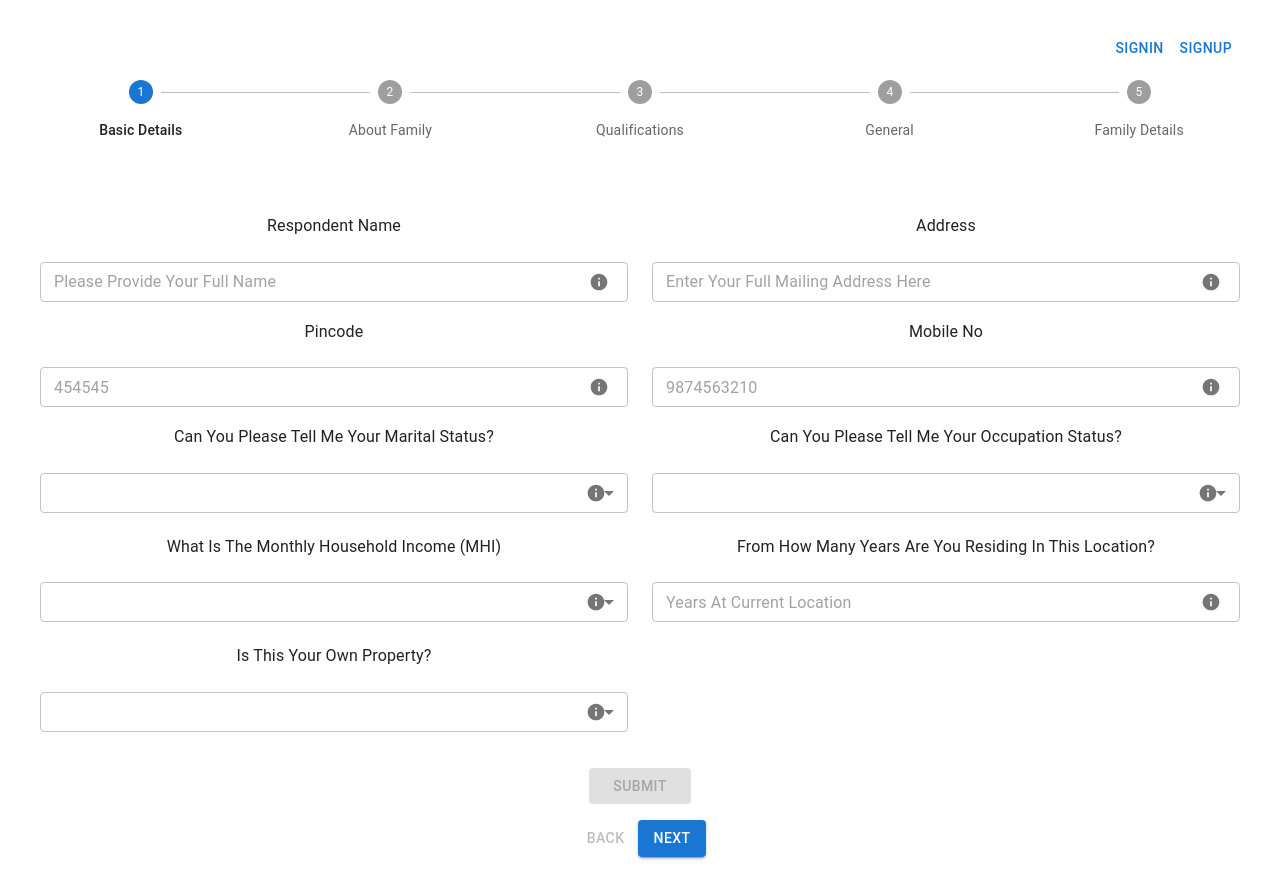
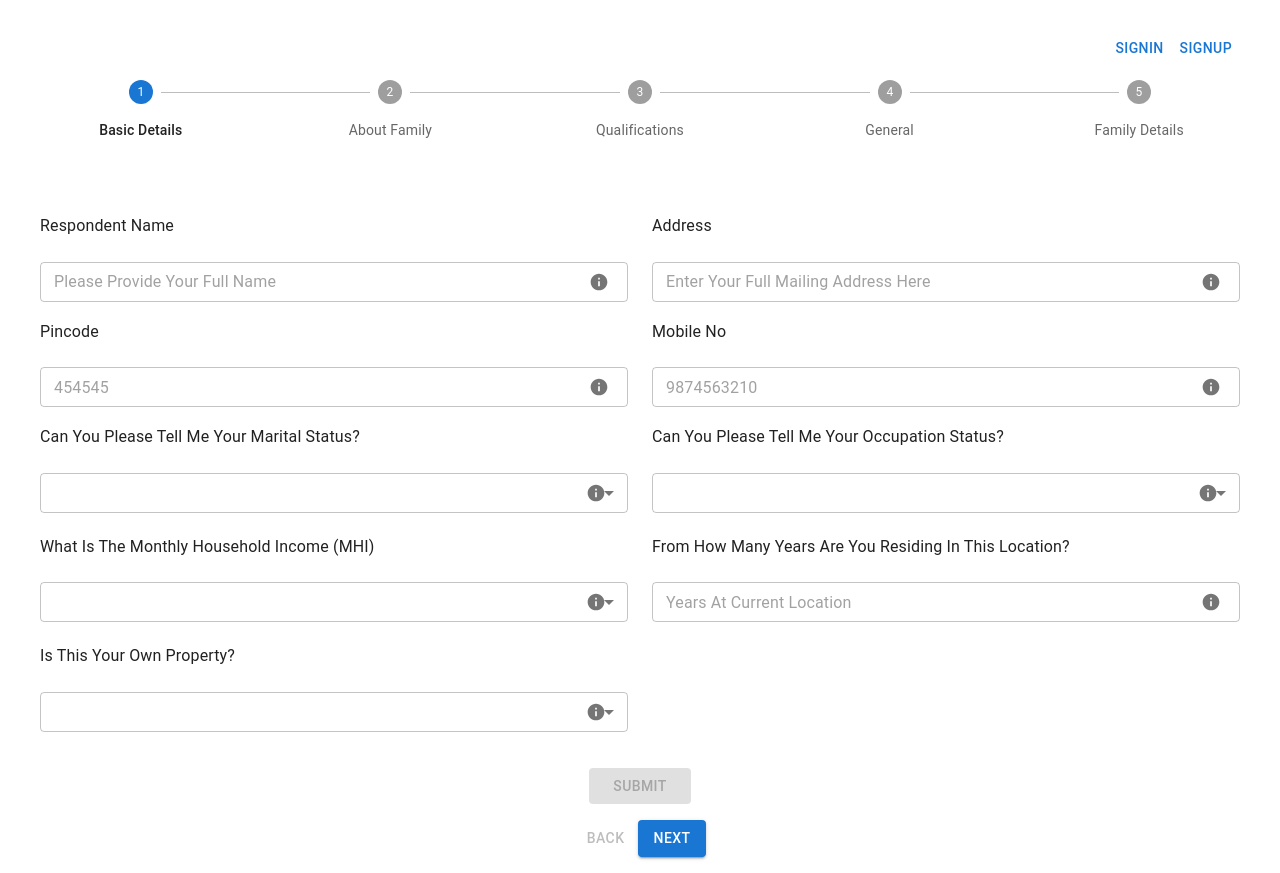
Before and after one commit to anit87/Survey_UI, a React (Vite) app: page / in a window 1280 px wide. Built offline with nearby package versions, Linux system fonts and the light colour scheme.

Commit message:
stepper form

```diff
--- a/src/components/forms/surveyForm/SurveyForm.jsx
+++ b/src/components/forms/surveyForm/SurveyForm.jsx
@@ -161,7 +161,6 @@ const SurveyForm = ({ activeStep, submitDisabled }) => {
                                 {activeStep === 0 && <Grid container rowSpacing={1} columnSpacing={{ xs: 1, sm: 2, md: 3 }}>
 
                                     <Grid item md={6} xs={12}>
-                                        {/* <label>aaaaaaaaa</label> */}
                                         <TextInput
                                             label="Respondent Name"
                                             title="Please Enter Your Name"
@@ -370,7 +369,7 @@ const SurveyForm = ({ activeStep, submitDisabled }) => {
                                                                 title="Please Enter Age of Member"
                                                                 name={`ageGroupOfMembers[${index}].age`}
                                                                 type="number"
-                                                                placeholder="Name"
+                                                                placeholder="Age"
                                                             />
                                                             <SelectInput
                                                                 label="Gender"
@@ -415,7 +414,7 @@ const SurveyForm = ({ activeStep, submitDisabled }) => {
                                                                 title="Please Enter Age of Member"
                                                                 name={`assemblyConstituencyMembers[${index}].age`}
                                                                 type="number"
-                                                                placeholder="Name"
+                                                                placeholder="Age"
                                                             />
                                                             <SelectInput
                                                                 label="Gender"
@@ -468,7 +467,7 @@ const SurveyForm = ({ activeStep, submitDisabled }) => {
                                                                 title="Please Enter Age Of Member"
                                                                 name={`voterIDsList[${index}].age`}
                                                                 type="number"
-                                                                placeholder="Name"
+                                                                placeholder="Age"
                                                             />
                                                             <SelectInput
                                                                 label="Gender"
@@ -496,7 +495,7 @@ const SurveyForm = ({ activeStep, submitDisabled }) => {
 
                                 </Grid>}
 
-                                <Button disabled= {!submitDisabled} variant='contained' type='submit' sx={{ mt: 3, mb: 2, pl: 3, pr: 3 }} >Submit</Button>
+                                <Button disabled={!submitDisabled} variant='contained' type='submit' sx={{ mt: 3, mb: 2, pl: 3, pr: 3 }} >Submit</Button>
 
                             </Form>
                         )}
--- a/src/components/inputs/SelectInput.jsx
+++ b/src/components/inputs/SelectInput.jsx
@@ -1,5 +1,5 @@
 import React, { useState } from 'react';
-import { TextField, MenuItem, IconButton, FormControl, FormLabel, InputLabel, Typography } from '@mui/material';
+import { TextField, MenuItem, IconButton, FormControl, FormLabel, InputLabel, Typography, Stack } from '@mui/material';
 import InfoIcon from '@mui/icons-material/Info';
 import { useField } from "formik"
 import Popper from '../Popper';
@@ -38,7 +38,10 @@ export default function SelectTextFields({ id, label, title, options, ...props }
                 <FormLabel style={labelStyles}>{label}</FormLabel>  */}
             <FormControl fullWidth>
                 {/* <FormLabel id="demo-radio-buttons-group-label">{label}</FormLabel> */}
-                <Typography variant="subtitle1" gutterBottom>{label}</Typography>
+                <Stack direction="row">
+                    {/* <Typography variant="subtitle1" sx={{ pt: 1, pb: 1 }} gutterBottom>{label}</Typography> */}
+                    <Typography variant="subtitle1" gutterBottom>{label}</Typography>
+                </Stack>
                 <TextField
                     margin="normal"
                     id={id}
--- a/src/components/inputs/TextInput.jsx
+++ b/src/components/inputs/TextInput.jsx
@@ -1,5 +1,5 @@
 import React, { useState } from 'react'
-import { TextField, FormControl, FormLabel, IconButton, Typography } from "@mui/material"
+import { TextField, FormControl, FormLabel, IconButton, Typography, Stack } from "@mui/material"
 import InfoIcon from '@mui/icons-material/Info';
 import { useField } from "formik"
 import PropTypes from 'prop-types';
@@ -33,7 +33,10 @@ const TextInput = ({ label, title, ...props }) => {
         <>
             {/* <div className="mb-3"> */}
             <FormControl fullWidth>
-                <Typography variant="subtitle1" gutterBottom>{label}</Typography>
+                <Stack direction="row">
+                    {/* <Typography variant="subtitle1" sx={{ pt: 1, pb: 1 }} gutterBottom>{label}</Typography> */}
+                    <Typography variant="subtitle1" gutterBottom>{label}</Typography>
+                </Stack>
                 <TextField
                     margin="normal"
                     fullWidth
```
